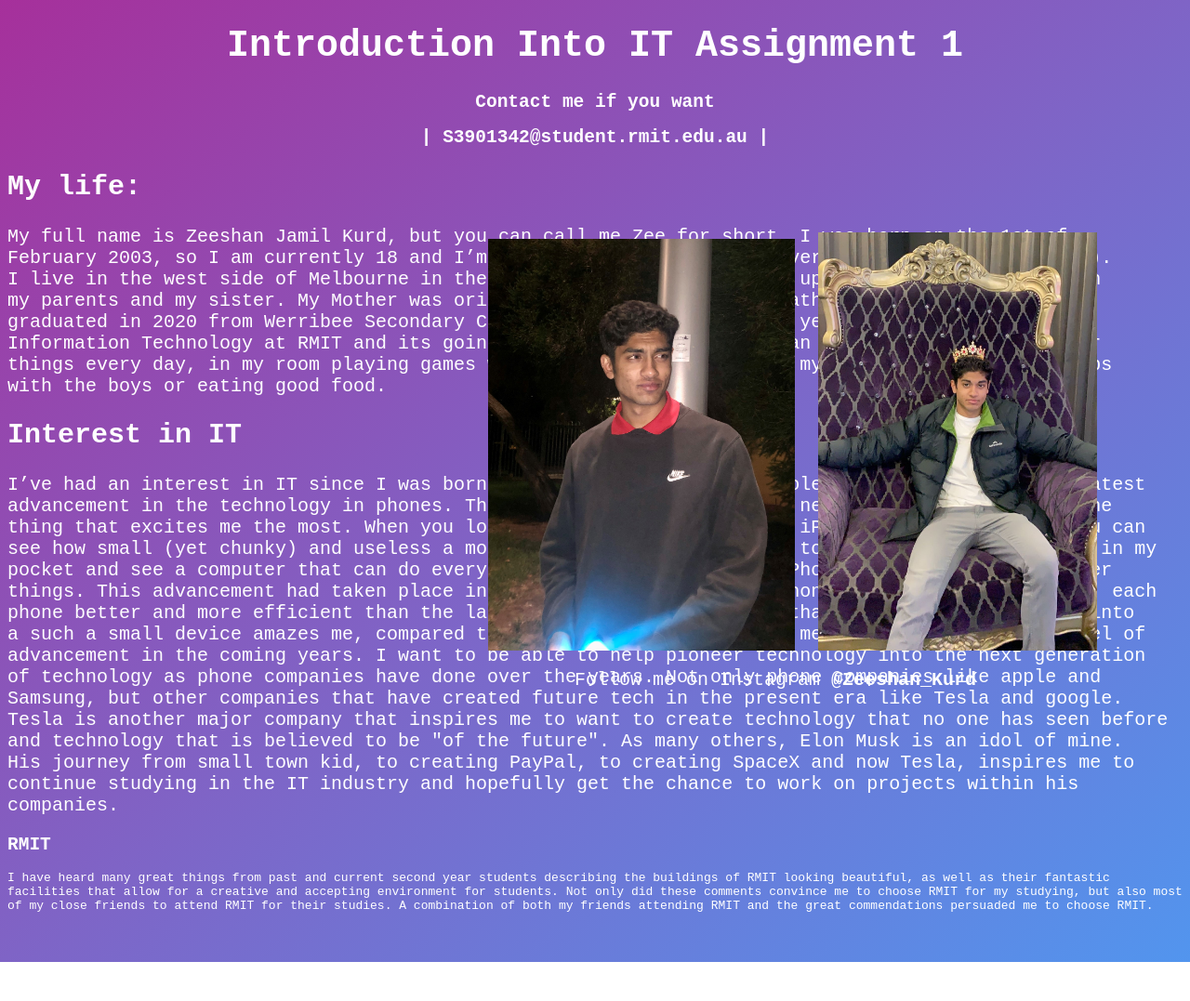
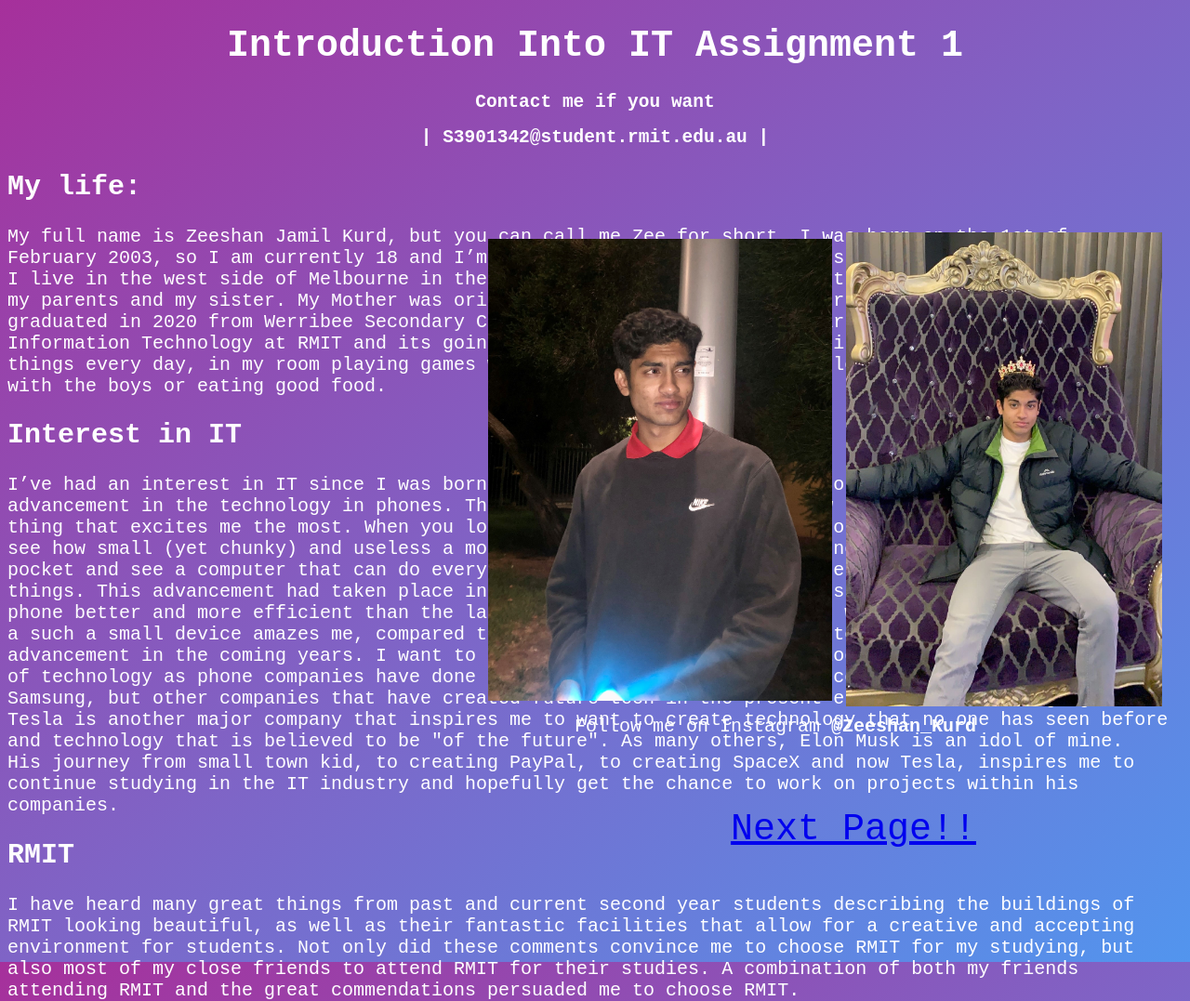
Before and after one commit to Zeeshan-Kurd/Assignment-1, a plain HTML site: page index.html in a window 1280 px wide. Shown: the whole page at 93% size. Before the commit the page ends 1035 px from the top, so only its background shows below. Drawn offline with Linux system fonts and the light colour scheme.

Commit message:
Update index.html

```diff
--- a/index.html
+++ b/index.html
@@ -22,9 +22,9 @@ graduated in 2020 from Werribee Secondary College. I am doing my first year of a
 Information Technology at RMIT and its going pretty good so far. You can find me doing one of four <br>
 things every day, in my room playing games with my friends, Working at my local Kmart, at the clubs <br>
 with the boys or eating good food. </p>
-<img style=width:300px;position:absolute;top:250px;right:100px; src="Kingpin.jpg">
-<img style=width:330px;position:absolute;top:257px;right:425px; src="Me.jpg">
-<p style=position:absolute;top:700px;right:230px;font-size:20px;> Follow me on Instagram <strong>@Zeeshan_Kurd</strong> </p>
+<img style=width:340px;position:absolute;top:250px;right:30px; src="Kingpin.jpg">
+<img style=width:370px;position:absolute;top:257px;right:385px; src="Me.jpg">
+<p style=position:absolute;top:750px;right:230px;font-size:20px;> Follow me on Instagram <strong>@Zeeshan_Kurd</strong> </p>
 
 <h2 style=font-size:30px;> Interest in IT </h2>
 <p style=font-size:20px;>I’ve had an interest in IT since I was born, from the latest game console on the market, to the latest <br>
@@ -43,9 +43,10 @@ and technology that is believed to be "of the future". As many others, Elon Musk
 His journey from small town kid, to creating PayPal, to creating SpaceX and now Tesla, inspires me to <br>
 continue studying in the IT industry and hopefully get the chance to work on projects within his companies. </p>
 
-<h2> RMIT </h2>
-<p> I have heard many great things from past and current second year students describing the buildings of RMIT looking beautiful, as well as their fantastic facilities that allow for a creative and accepting environment for students. Not only did these comments convince me to choose RMIT for my studying, but also most of my close friends to attend RMIT for their studies. A combination of both my friends attending RMIT and the great commendations persuaded me to choose RMIT. </p>
+<h2 style=font-size:30px;> RMIT </h2>
+<p style=font-size:20px;> I have heard many great things from past and current second year students describing the buildings of RMIT looking beautiful, as well as their fantastic facilities that allow for a creative and accepting environment for students. Not only did these comments convince me to choose RMIT for my studying, but also most of my close friends to attend RMIT for their studies. A combination of both my friends attending RMIT and the great commendations persuaded me to choose RMIT. </p>
 
+<p style=position:absolute;top:830px;right:230px;font-size:40px;> <a href="Page2.html"> Next Page!!</a> </p>
 
 </body>
 </html>
```
